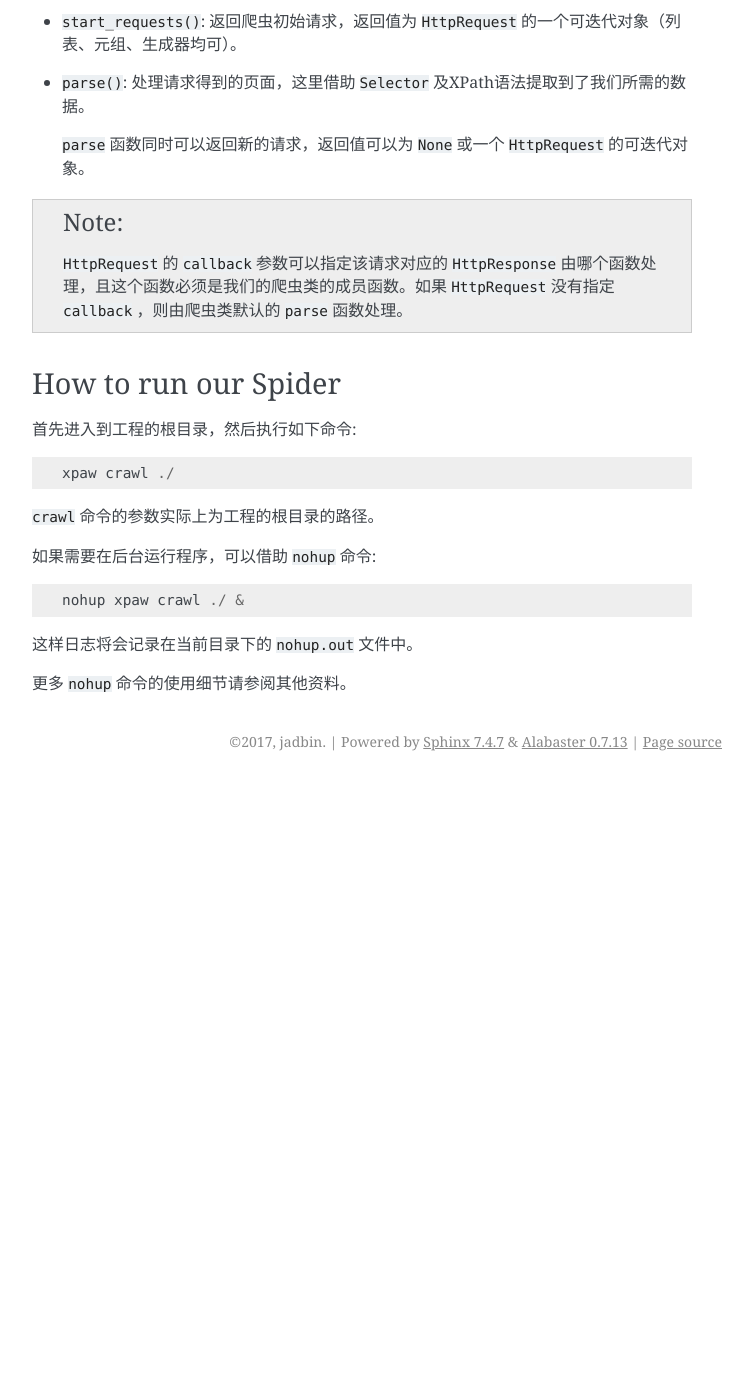
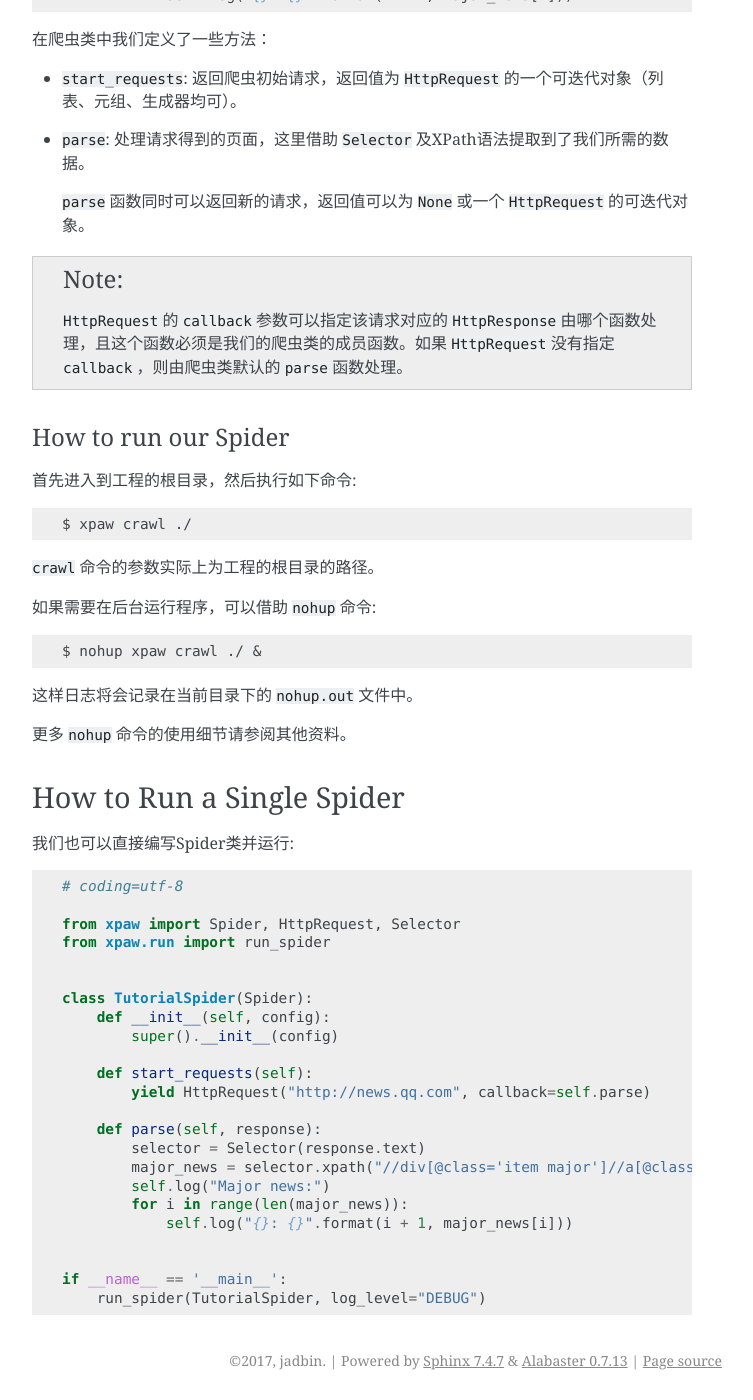
Before and after one commit to jadbin/xpaw, a Sphinx documentation site: the page built from docs/quickstart.rst, in a window 1280 px wide and 1400 px high, scrolled down 1086 px. Shown: the whole window, without its empty margins (388-1141 px from the left). Built offline with Sphinx 7.4.7, drawn with Linux system fonts in a browser that asks for light colours; before the commit the page ends 1867 px from its top, so only the background shows below that; some of the changed text lies outside the part shown.

Commit message:
update docs

```diff
--- a/docs/changelog.rst
+++ b/docs/changelog.rst
@@ -9,6 +9,9 @@
 New features
 ~~~~~~~~~~~~
 
+- 通过 ``xpaw.handler.every`` 实现定时任务功能
+- HttpRequest新增 ``dont_filter`` 字段，为 ``True`` 时表示该请求不会被过滤
+- ``xpaw.run`` 模块中新增 ``run_spider`` 函数，便于在python代码中直接运行Spider类
 
 Update
 ~~~~~~
--- a/docs/intro/quickstart.rst
+++ b/docs/quickstart.rst
@@ -1,15 +1,20 @@
-.. _intro-quickstart:
+.. _quickstart:
 
 ===========
-Quick start
+Quick Start
 ===========
 
-Creating a project
-==================
+Building a Spider Project
+=========================
 
-执行工程初始化命令::
+Creating a Project
+------------------
 
-    xpaw init tutorial
+执行工程初始化命令:
+
+.. code-block:: bash
+
+    $ xpaw init tutorial
 
 其中 ``tutorial`` 为工程名称，也可为具体的路径。
 
@@ -33,7 +38,9 @@
 
 * 解析并存储网页中所需的数据
 
-以下是我们的一个爬虫类示例，其作用为爬取 `腾讯新闻 <http://news.qq.com/>`_ 首页的"要闻"，可以直接将其复制到 ``tutorial/spider`` 中使用::
+以下是我们的一个爬虫类示例，其作用为爬取 `腾讯新闻 <http://news.qq.com/>`_ 首页的"要闻"，可以直接将其复制到 ``tutorial/spider.py`` 中使用:
+
+.. code-block:: python
 
     from xpaw import Spider, HttpRequest, Selector
 
@@ -54,29 +61,64 @@
 
 在爬虫类中我们定义了一些方法：
 
-* ``start_requests()``: 返回爬虫初始请求，返回值为 ``HttpRequest`` 的一个可迭代对象（列表、元组、生成器均可）。
+* ``start_requests``: 返回爬虫初始请求，返回值为 ``HttpRequest`` 的一个可迭代对象（列表、元组、生成器均可）。
 
-* ``parse()``: 处理请求得到的页面，这里借助 ``Selector`` 及XPath语法提取到了我们所需的数据。
+* ``parse``: 处理请求得到的页面，这里借助 ``Selector`` 及XPath语法提取到了我们所需的数据。
 
   ``parse`` 函数同时可以返回新的请求，返回值可以为 ``None`` 或一个 ``HttpRequest`` 的可迭代对象。
 
 
 .. note:: ``HttpRequest`` 的 ``callback`` 参数可以指定该请求对应的 ``HttpResponse`` 由哪个函数处理，且这个函数必须是我们的爬虫类的成员函数。如果 ``HttpRequest`` 没有指定 ``callback`` ，则由爬虫类默认的 ``parse`` 函数处理。
 
+How to run our Spider
+---------------------
 
-How to run our Spider
-=====================
+首先进入到工程的根目录，然后执行如下命令:
 
-首先进入到工程的根目录，然后执行如下命令::
+.. code-block:: bash
 
-    xpaw crawl ./
+    $ xpaw crawl ./
 
 ``crawl`` 命令的参数实际上为工程的根目录的路径。
 
-如果需要在后台运行程序，可以借助 ``nohup`` 命令::
+如果需要在后台运行程序，可以借助 ``nohup`` 命令:
 
-    nohup xpaw crawl ./ &
+.. code-block:: bash
+
+    $ nohup xpaw crawl ./ &
 
 这样日志将会记录在当前目录下的 ``nohup.out`` 文件中。
 
 更多 ``nohup`` 命令的使用细节请参阅其他资料。
+
+
+How to Run a Single Spider
+==========================
+
+我们也可以直接编写Spider类并运行:
+
+.. code-block:: python
+
+    # coding=utf-8
+
+    from xpaw import Spider, HttpRequest, Selector
+    from xpaw.run import run_spider
+
+
+    class TutorialSpider(Spider):
+        def __init__(self, config):
+            super().__init__(config)
+
+        def start_requests(self):
+            yield HttpRequest("http://news.qq.com", callback=self.parse)
+
+        def parse(self, response):
+            selector = Selector(response.text)
+            major_news = selector.xpath("//div[@class='item major']//a[@class='linkto']").text
+            self.log("Major news:")
+            for i in range(len(major_news)):
+                self.log("{}: {}".format(i + 1, major_news[i]))
+
+
+    if __name__ == '__main__':
+        run_spider(TutorialSpider, log_level="DEBUG")
```
Also changed, not shown: other parts of docs/quickstart.rst (+2 -2 lines), docs/index.rst (+35 -5 lines), docs/intro/install.rst (deleted, +0 -31 lines), docs/usage.rst (added, +48 -0 lines), 1 other file.
